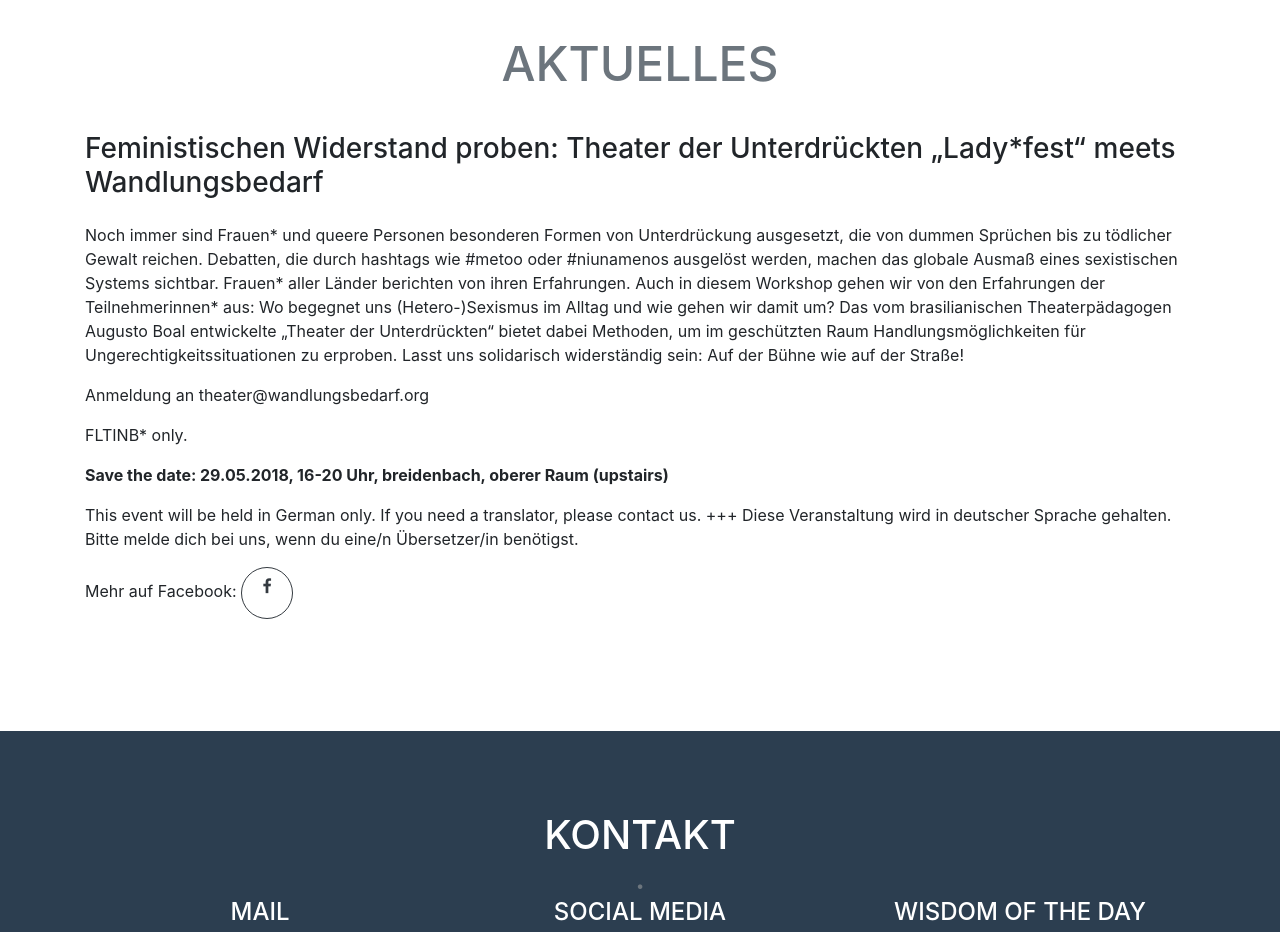
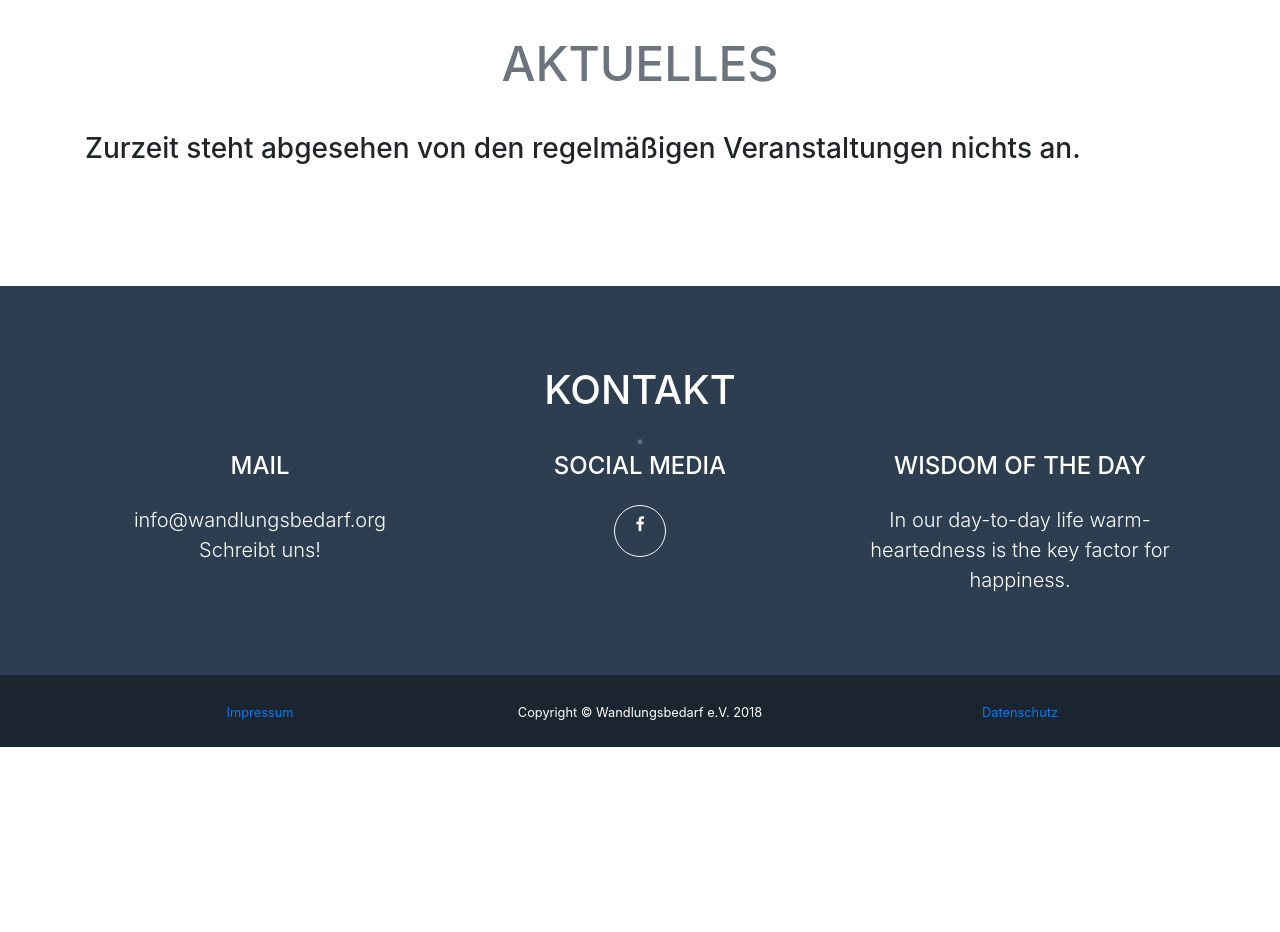
Before and after one commit to riastefan/riastefan.github.io, a website with bundled scripts: page index.html in a window 1280 px wide. Shown: the part 1900-2832 px from the top of the page. After the commit the page ends 2647 px from the top, so only its background shows below. Built offline with nearby package versions, Linux system fonts and the light colour scheme.

Commit message:
update Aktuelles

```diff
--- a/index.html
+++ b/index.html
@@ -136,18 +136,7 @@
       <div class="container">
         <h2 class="text-center text-uppercase text-secondary mb-0">Aktuelles</h2>
         <h2 class="text-white">.</h2>
-        <h3 class="mb-4"> Feministischen Widerstand proben: Theater der Unterdrückten „Lady*fest“ meets Wandlungsbedarf </h3>
-        <p class="mb-3"> Noch immer sind Frauen* und queere Personen besonderen Formen von Unterdrückung ausgesetzt, die von dummen Sprüchen bis zu tödlicher Gewalt reichen. Debatten, die durch hashtags wie #metoo oder #niunamenos ausgelöst werden, machen das globale Ausmaß eines sexistischen Systems sichtbar. Frauen* aller Länder berichten von ihren Erfahrungen. Auch in diesem Workshop gehen wir von den Erfahrungen der Teilnehmerinnen* aus: Wo begegnet uns (Hetero-)Sexismus im Alltag und wie gehen wir damit um? Das vom brasilianischen Theaterpädagogen Augusto Boal entwickelte „Theater der Unterdrückten“ bietet dabei Methoden, um im geschützten Raum Handlungsmöglichkeiten für Ungerechtigkeitssituationen zu erproben. Lasst uns solidarisch widerständig sein: Auf der Bühne wie auf der Straße!</p>
-
-<p class="mb-3">Anmeldung an theater@wandlungsbedarf.org</p>
-<p class="mb-3">FLTINB* only.</p>
-
-<p class="mb-3"> <strong>Save the date: 29.05.2018, 16-20 Uhr, breidenbach, oberer Raum (upstairs) </strong></p>
-<p class="mb-3">This event will be held in German only. If you need a translator, please contact us. +++ Diese Veranstaltung wird in deutscher Sprache gehalten. Bitte melde dich bei uns, wenn du eine/n Übersetzer/in benötigst.</p>
-
-<p class = "mb-3"> Mehr auf Facebook:  <a class="btn btn-outline-dark btn-social text-center rounded-circle" href="https://www.facebook.com/events/442289942888044/">
-  <i class="fa fa-fw fa-facebook"></i>
-</a>
+        <h3 class="mb-4"> Zurzeit steht abgesehen von den regelmäßigen Veranstaltungen nichts an. </h3>
       </div>
     </section>
 
```
